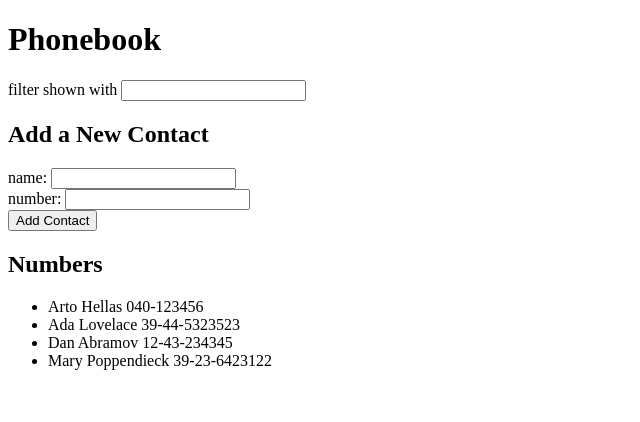
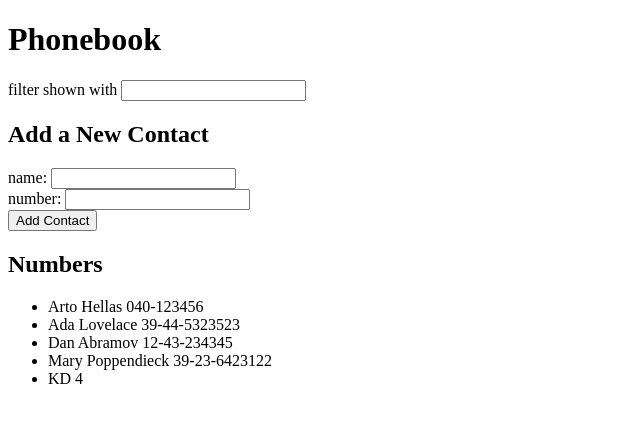
Before and after one commit to krdormer/submission-repository, a React (Create React App) app in the folder part2/phonebook/: page / in a window 1280 px wide. Shown: the top 422 px of the page, without its empty margins (0-640 px from the left). Built offline with nearby package versions, Linux system fonts and the light colour scheme; data requests are answered from the project's data file.

Commit message:
[FSO] Complete Ex. 2.12, 2.13

```diff
--- a/part2/phonebook/db.json
+++ b/part2/phonebook/db.json
@@ -1,5 +1,5 @@
 {
-  "persons":[
+  "persons": [
     {
       "name": "Arto Hellas",
       "number": "040-123456",
@@ -19,6 +19,11 @@
       "name": "Mary Poppendieck",
       "number": "39-23-6423122",
       "id": 4
+    },
+    {
+      "name": "KD",
+      "number": "4",
+      "id": 5
     }
   ]
 }
--- a/part2/phonebook/src/App.js
+++ b/part2/phonebook/src/App.js
@@ -4,11 +4,10 @@ import Filter from "./components/Filter";
 import SubHeader from "./components/Subheader";
 import Form from "./components/Form";
 import ContactList from "./components/ContactList";
-import axios from "axios";
+import { createPerson, getAll } from "./server";
 
 const App = () => {
   const [persons, setPersons] = useState([]);
-  console.log("🚀 ~ file: App.js:11 ~ App ~ persons:", persons);
   const [newContact, setNewContact] = useState({ name: "", number: "" });
 
   const handleFilter = (event) => {
@@ -39,13 +38,12 @@ const App = () => {
     } else {
       setPersons([...persons, newContact]);
       setNewContact({ name: "", number: "" });
+      createPerson(newContact);
     }
   };
 
   useEffect(() => {
-    axios
-      .get("http://localhost:3001/persons")
-      .then((res) => setPersons(res.data));
+    getAll().then((data) => setPersons(data));
   }, []);
 
   return (
--- /dev/null
+++ b/part2/phonebook/src/server/index.js
@@ -0,0 +1,7 @@
+import axios from "axios";
+
+// GET //
+export const getAll = () => axios.get("http://localhost:3001/persons").then((res) => res.data);
+
+// POST //
+export const createPerson = (newPerson) => axios.post("http://localhost:3001/persons", newPerson).then((res) => res.data);
```
Also changed, not shown: 2 other files (tests, documents, lock files or other folders).
